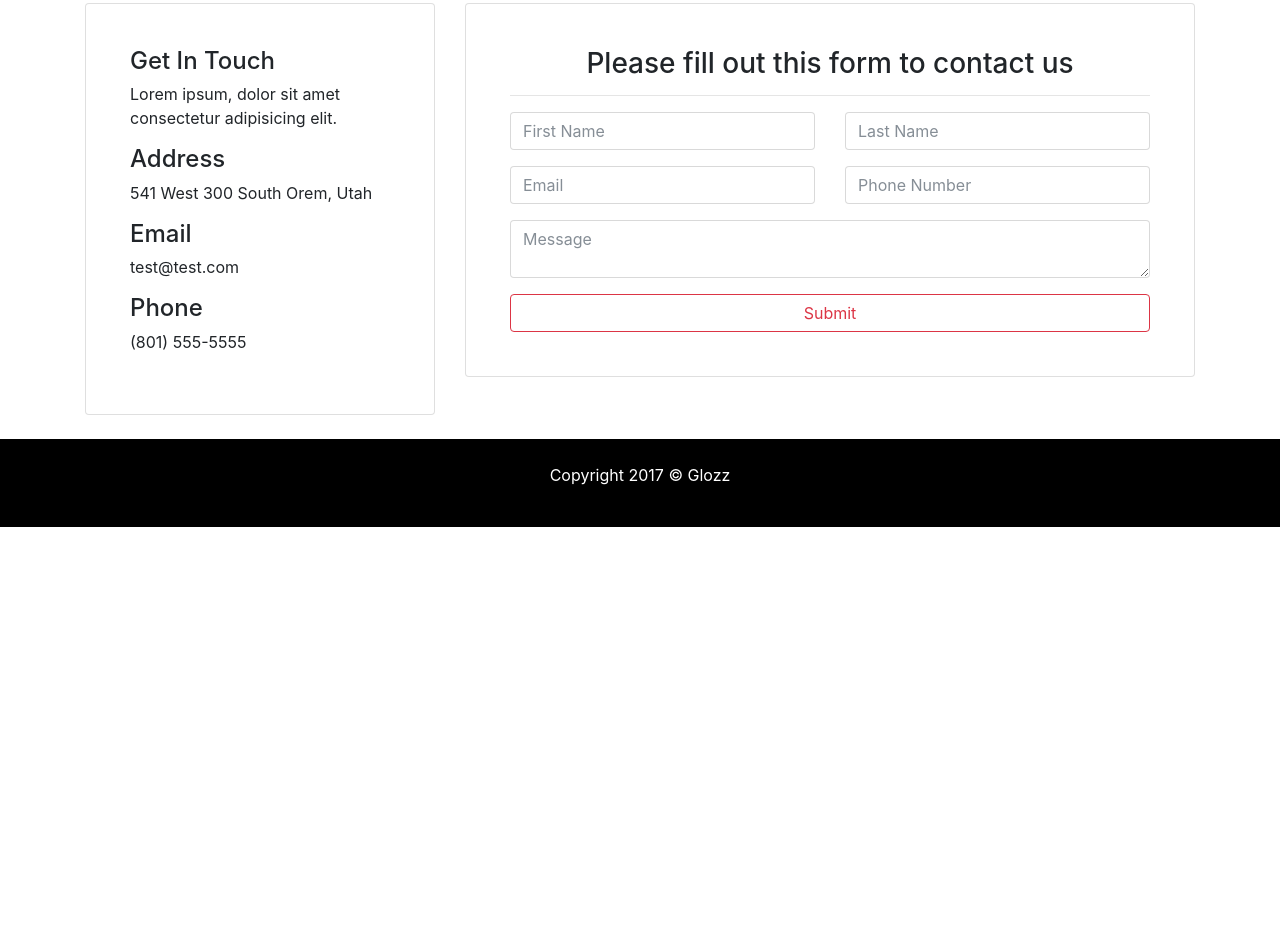
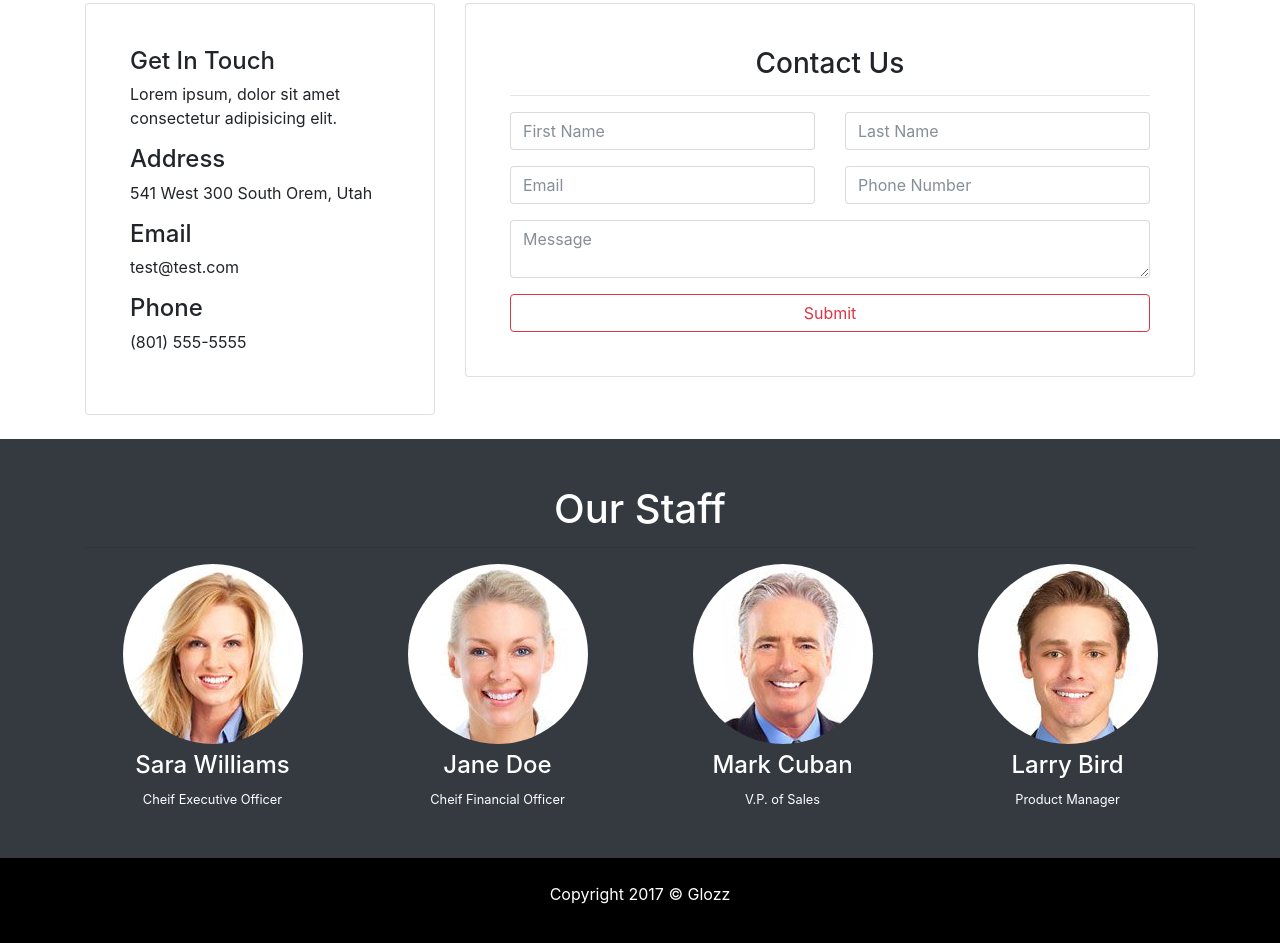
Before and after one commit to csueldo123/Glozz, a website: page src/contact.html in a window 1280 px wide. Shown: the part 277-1220 px from the top of the page. Before the commit the page ends 804 px from the top, so only its background shows below. Drawn offline with Linux system fonts and the light colour scheme; some packages are replaced by stand-ins of ours; a script that the page names is missing.

Commit message:
Staff section added

```diff
--- a/src/contact.html
+++ b/src/contact.html
@@ -72,7 +72,7 @@
                 <div class="col-md-8">
                    <div class="card p-4">
                        <div class="card-body">
-                           <h3 class="text-center">Please fill out this form to contact us</h3>
+                           <h3 class="text-center">Contact Us</h3>
                            <hr>
                            <div class="row">
                                <div class="col-md-6">
@@ -113,6 +113,36 @@
         </div>
     </section>
 
+    <!-- Staff Section -->
+    <section id="staff" class="py-5 text-center bg-dark text-white">
+        <div class="container">
+            <h1>Our Staff</h1>
+            <hr>
+            <div class="row">
+                <div class="col-md-3">
+                    <img src="img/person1.jpg" alt="" class="img-fluid rounded-circle mb-2">
+                    <h4>Sara Williams</h4>
+                    <small>Cheif Executive Officer</small>
+                </div>
+                <div class="col-md-3">
+                    <img src="img/person2.jpg" alt="" class="img-fluid rounded-circle mb-2">
+                    <h4>Jane Doe</h4>
+                    <small>Cheif Financial Officer</small>
+                </div>
+                <div class="col-md-3">
+                    <img src="img/person3.jpg" alt="" class="img-fluid rounded-circle mb-2">
+                    <h4>Mark Cuban</h4>
+                    <small>V.P. of Sales</small>
+                </div>
+                <div class="col-md-3">
+                    <img src="img/person4.jpg" alt="" class="img-fluid rounded-circle mb-2">
+                    <h4>Larry Bird</h4>
+                    <small>Product Manager</small>
+                </div>
+            </div>
+        </div>
+    </section>
+
     <footer id="main-footer" class="text-center p-4">
         <div class="container">
             <div class="row">
```
